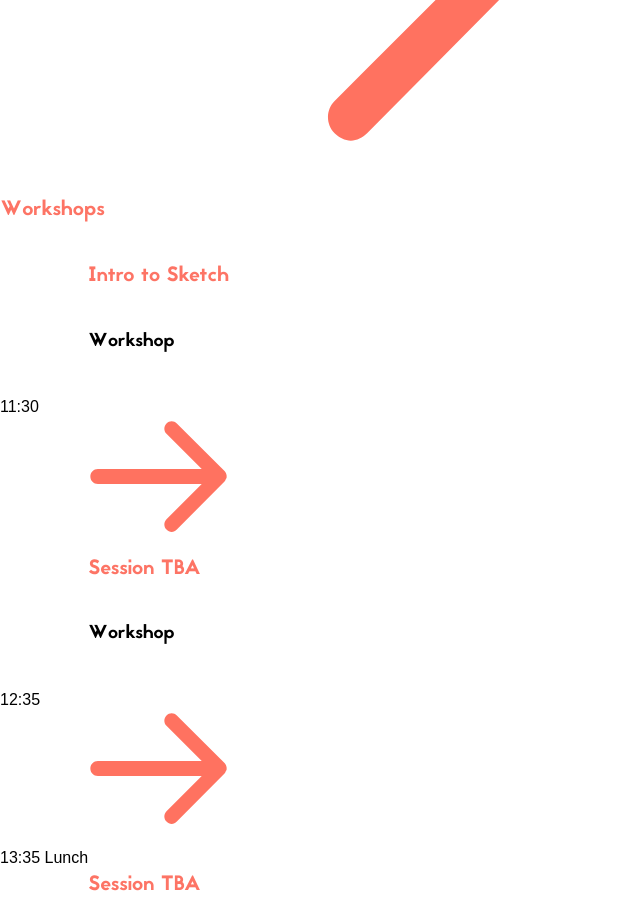
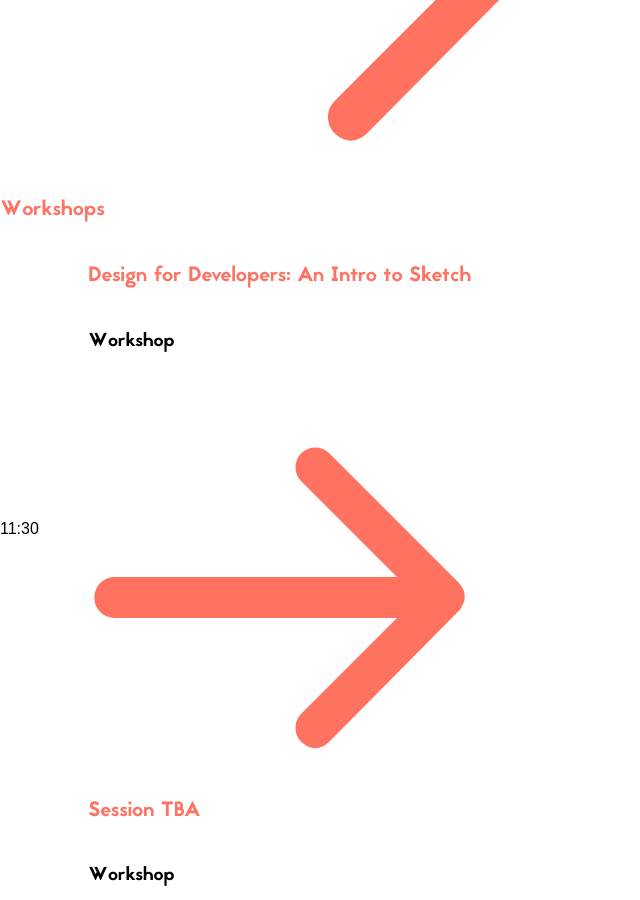
Before and after one commit to Sambillingham/beyond, a Jekyll site: the page built from schedule.html, in a window 1280 px wide and 900 px high, scrolled down 12376 px. Shown: the whole window, without its empty margins (0-640 px from the left). Built offline with Jekyll 4.4.1, drawn with Linux system fonts in a browser that asks for light colours; some web fonts are replaced.

Commit message:
:memo: add extra info for sketch workshop

```diff
--- a/_data/workshops.yaml
+++ b/_data/workshops.yaml
@@ -11,8 +11,9 @@
   github: BohemianCoding
   url: http://bohemiancoding.com/sketch/
   image: workshop-sketch-schedule.png
+  image_alt-home: workshop-sketch.png
   position: Sketch Team
-  title: Intro to Sketch
+  title: "Design for Developers: An Intro to Sketch"
   description: >
     <p>Go through the ins-and-outs of designing digital products with Sketch, led by the team behind it.</p>
     <p>Used by Google, Sega and Dropbox, Sketch is fast becoming the go-to software for mocking up digital designs and creating assets for the web.</p>
```
